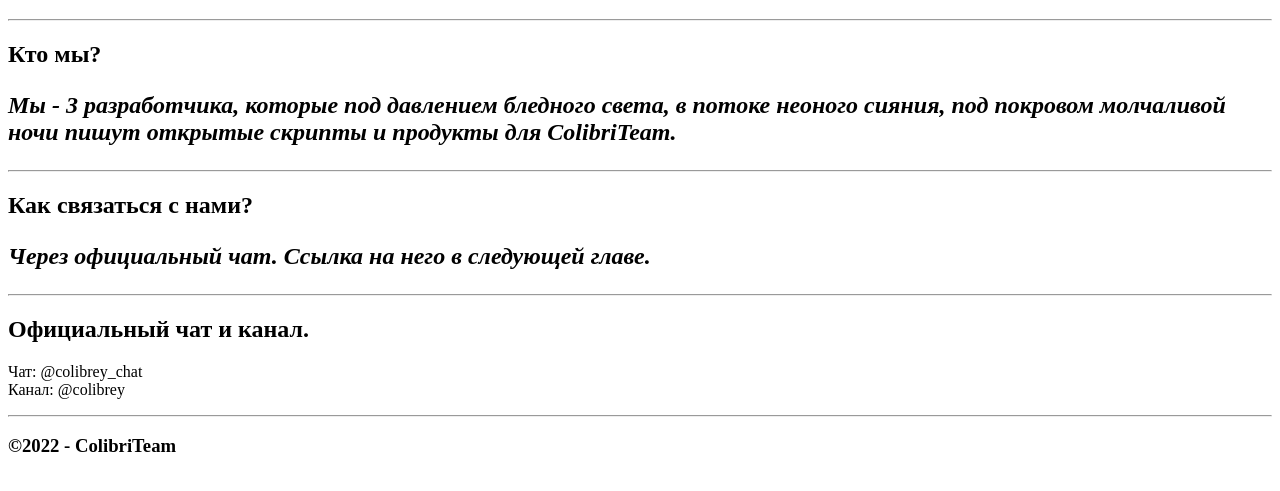
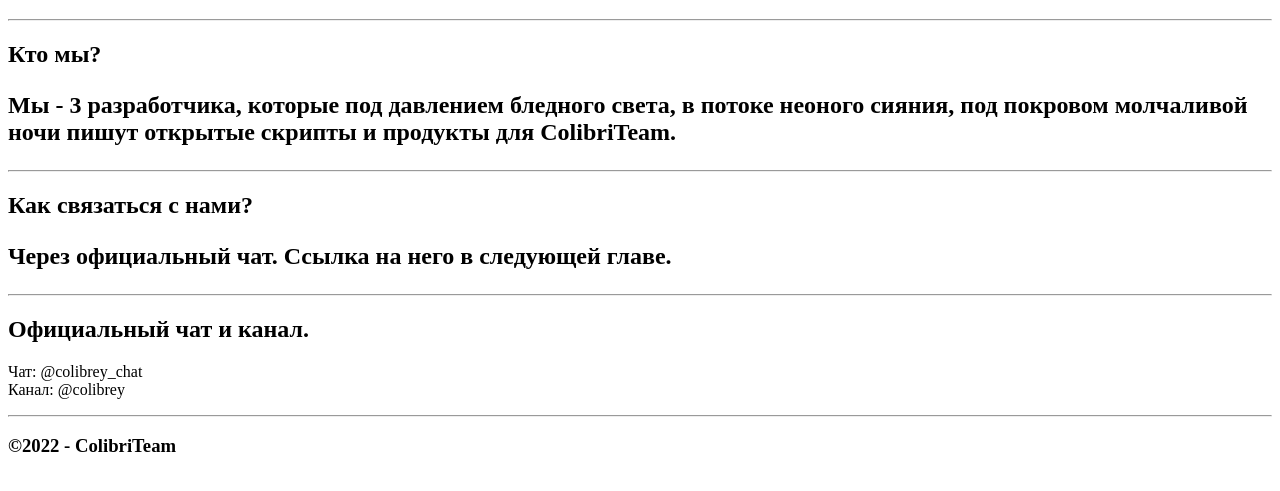
Before and after one commit to colibriproject/colibriproject.github.io, a plain HTML site: page pages/about.html in a window 1280 px wide. Shown: the part 61-552 px from the top of the page. Drawn offline with Linux system fonts and the light colour scheme.

Commit message:
Update about.html

```diff
--- a/pages/about.html
+++ b/pages/about.html
@@ -6,10 +6,10 @@
 </head>
 <body>
   <h2><b>Кто мы?</b><h2>
-    <p><I>Мы - 3 разработчика, которые под давлением бледного света, в потоке неоного сияния, под покровом молчаливой ночи пишут открытые скрипты и продукты для ColibriTeam.</I><p>
+    <p>Мы - 3 разработчика, которые под давлением бледного света, в потоке неоного сияния, под покровом молчаливой ночи пишут открытые скрипты и продукты для ColibriTeam.<p>
   <hr></hr>
   <h2><b>Как связаться с нами?</b>
-    <p><I>Через официальный чат. Ссылка на него в следующей главе.</I></p>
+    <p>Через официальный чат. Ссылка на него в следующей главе.</p>
   <hr>
   <h2><b>Официальный чат и канал.</b></h2>
     <p>Чат: @colibrey_chat<br>Канал: @colibrey</p>
```
